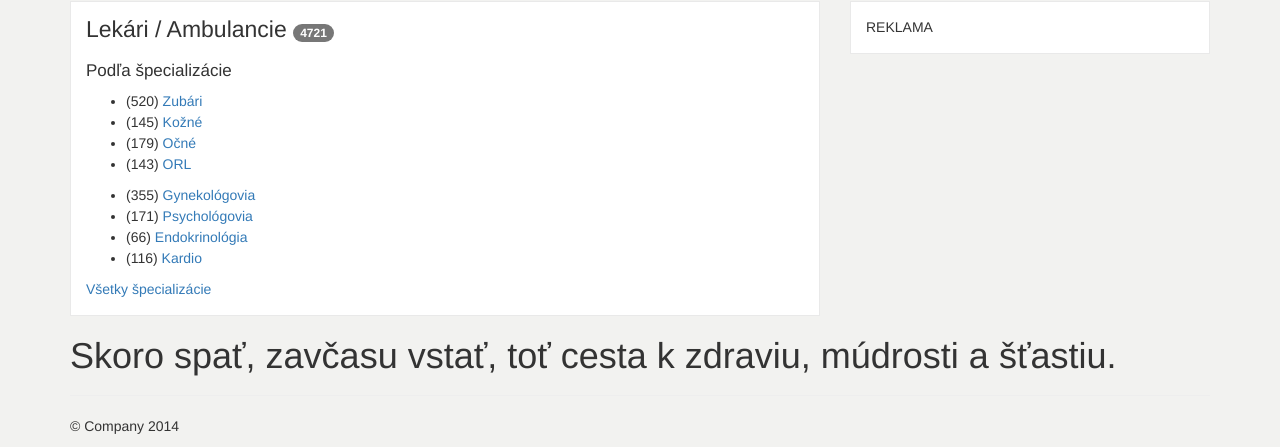
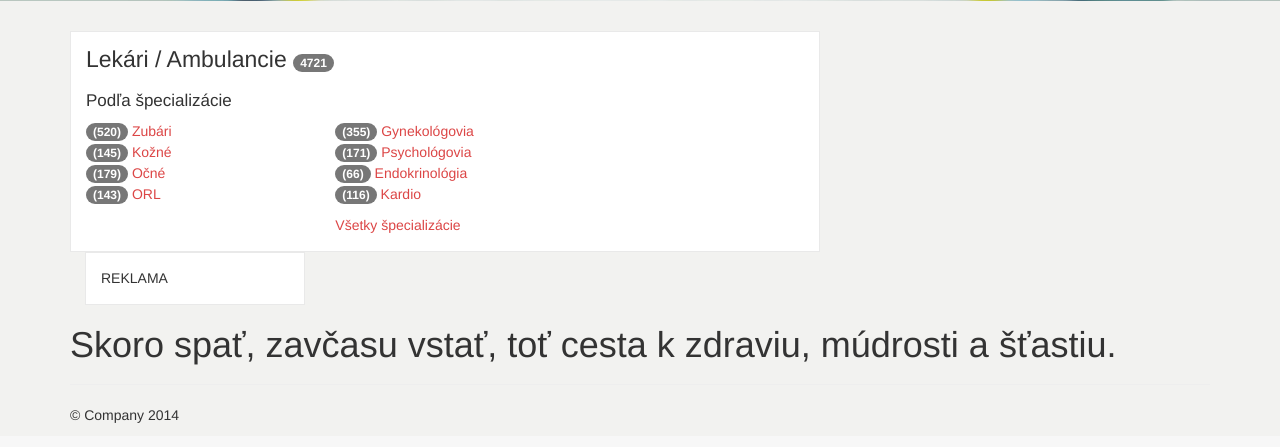
Before and after one commit to w3b-designer/zzz, a PHP site: page / in a window 1280 px wide. Shown: the part 365-812 px from the top of the page. After the commit the page ends 788 px from the top, so only its background shows below. Run offline with PHP 8.4, Linux system fonts and the light colour scheme; some libraries are stand-ins or nearby versions.

Commit message:
HP v0.2 uprvavy

```diff
--- a/css/development.css
+++ b/css/development.css
@@ -139,6 +139,9 @@
   font-size: 1.4rem;
   font-size: 14px;
 }
+a {
+  color: #dc4646;
+}
 h2 {
   font-size: 23px;
 }
@@ -157,7 +160,7 @@
   max-height: 30px;
 }
 .subheader-container {
-  background: url('../img/bg_searc.jpg') #eecccd no-repeat bottom center;
+  background: url('../images/bg_search2.jpg') #eecccd no-repeat bottom center;
   background-size: cover;
   padding: 30px 0;
 }
@@ -173,6 +176,10 @@
   padding: 20px;
   margin-top: 30px;
 }
+.subheader-container .container {
+  background-color: rgba(255, 255, 255, 0.75);
+  padding: 15px;
+}
 .content {
   padding-top: 30px;
 }
--- a/css/development.less
+++ b/css/development.less
@@ -146,6 +146,10 @@
 	font-size: 14px;
 }
 
+a {
+    color: #dc4646;
+}
+
 h2 {
 	font-size: 23px;
 }
@@ -168,7 +172,7 @@
 }
 
 .subheader-container {
-	background: url('../img/bg_searc.jpg') #eecccd no-repeat bottom center;
+	background: url('../images/bg_search2.jpg') #eecccd no-repeat bottom center;
 	background-size: cover;
 	padding: 30px 0;
 
@@ -185,6 +189,11 @@
         background-color: rgba(44, 62, 80,0.95);
         padding: 20px;
         margin-top: 30px;
+    }
+
+    .container {
+        background-color: rgba(255,255,255,0.75);
+        padding: 15px;
     }
 }
 
--- a/index.html
+++ b/index.html
@@ -34,7 +34,7 @@
             <span class="icon-bar"></span>
             <span class="icon-bar"></span>
           </button>
-          <a class="navbar-brand" href="#"><img src="img/logo_zzz.png" class="logo" alt="Zoznam zdravotníckych zariadení"/></a>
+          <a class="navbar-brand" href="#"><img src="images/logo_zzz.png" class="logo" alt="Zoznam zdravotníckych zariadení"/></a>
         </div>
         <div id="navbar" class="navbar-collapse collapse">
           <form class="navbar-form navbar-right">
@@ -135,46 +135,51 @@
 									<div id="by-spec" style="cursor: default;">
                     <h3>Podľa špecializácie</h3>
                     <!-- _profily.zz_typ or zz_typ2 or zz_typ3 -->
-            <ul id="by-spec1">
+                    <div class="row">
+                      <div class="col-sm-4">
+
+                              <ul class="reset">
                                   <li>
-                    <span class="count">(520)</span>
+                                      <span class="badge">(520)</span>
                                       <i class="fa fa-chevron-right"></i>
                                       <a href="/?page=hladaj&amp;typ=zubna">Zubári</a>
                                   </li>
                                   <li>
-                    <span class="count">(145)</span>
+                                      <span class="badge">(145)</span>
                                       <i class="fa fa-chevron-right"></i>
                                       <a href="/?page=hladaj&amp;typ=kozna">Kožné</a>
                                   </li>
                                   <li>
-                    <span class="count">(179)</span>
+                                      <span class="badge">(179)</span>
                                       <i class="fa fa-chevron-right"></i>
                                       <a href="/?page=hladaj&amp;typ=ocna">Očné</a>
                                   </li>
                                   <li>
-                    <span class="count">(143)</span>
+                                      <span class="badge">(143)</span>
                                       <i class="fa fa-chevron-right"></i>
                                       <a href="/?page=hladaj&amp;typ=usnenosnekrcne">ORL</a>
                                   </li>
                               </ul>
-            <ul id="by-spec2">
+                              </div>
+                      <div class="col-sm-4">
+                     <ul class="reset">
                         <li>
-                    <span class="count">(355)</span>
+                            <span class="badge">(355)</span>
                             <i class="fa fa-chevron-right"></i>
                             <a href="/?page=hladaj&amp;typ=gynekologicka">Gynekológovia</a>
                         </li>
                         <li>
-                    <span class="count">(171)</span>
+                            <span class="badge">(171)</span>
                             <i class="fa fa-chevron-right"></i>
                             <a href="/?page=hladaj&amp;typ=psychologicka">Psychológovia</a>
                         </li>
                         <li>
-                    <span class="count">(66)</span>
+                            <span class="badge">(66)</span>
                             <i class="fa fa-chevron-right"></i>
                             <a href="/?page=hladaj&amp;typ=endokrinologicka">Endokrinológia</a>
                         </li>
                         <li>
-                    <span class="count">(116)</span>
+                            <span class="badge">(116)</span>
                             <i class="fa fa-chevron-right"></i>
                             <a href="/?page=hladaj&amp;typ=kardiologicka">Kardio</a>
                         </li>
@@ -182,6 +187,7 @@
                     <div class="link-all" style="cursor: default;">
                         <i class="fa fa-chevron-right"></i>
                         <a href="/?page=zoznam_ambulancii#amb-type">Všetky špecializácie</a>
+                    </div>
           </div>
         </div>
 
```
Also changed, not shown: images/bg_search2.jpg (added). Lines whose indentation alone changed are shown as unchanged.
